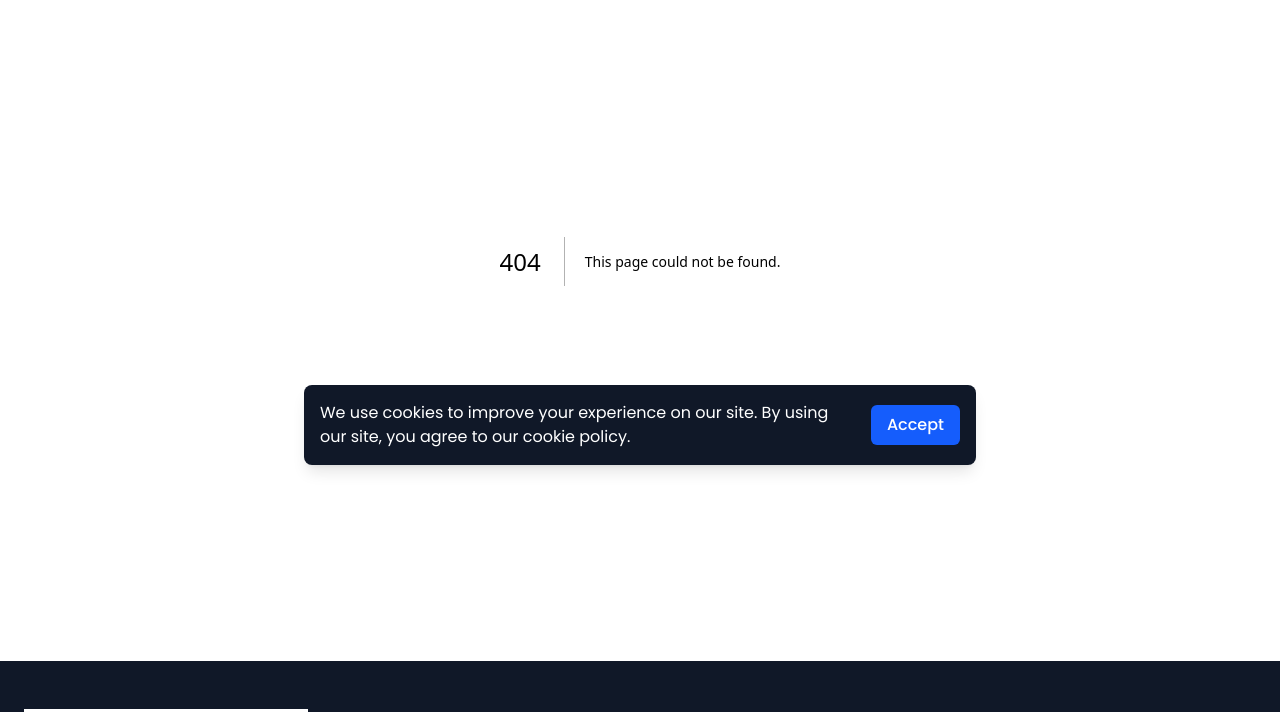
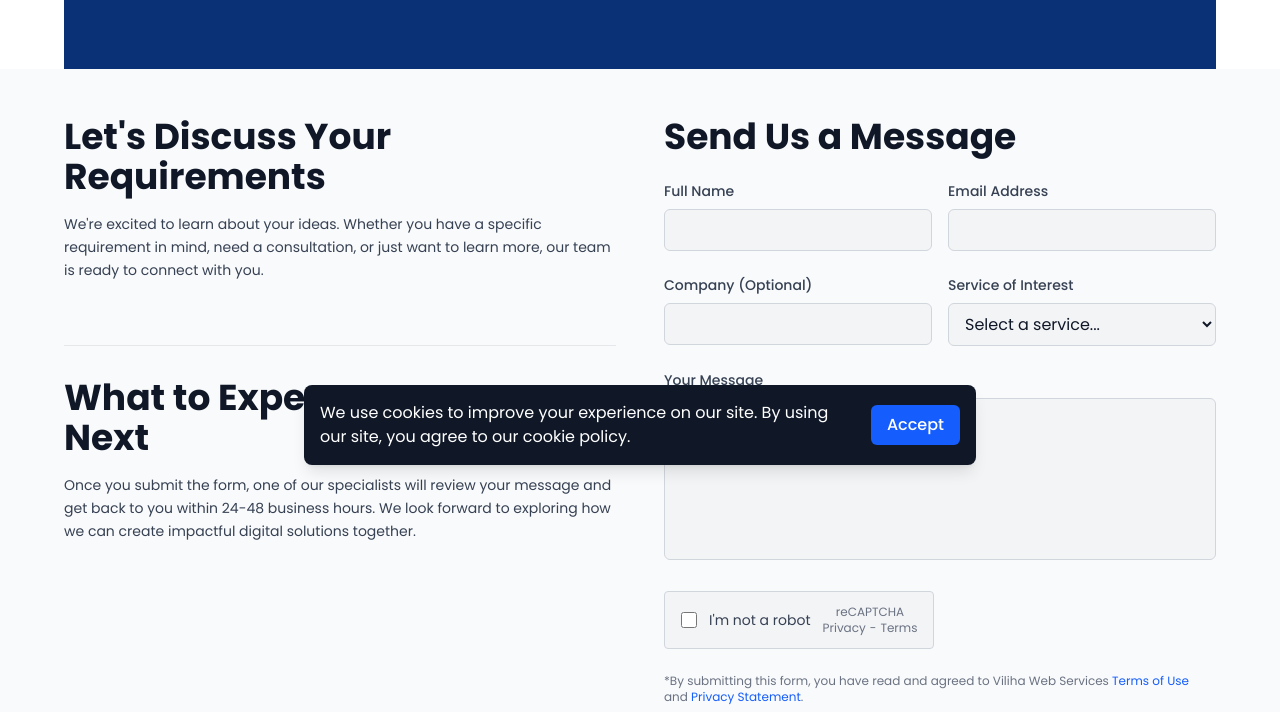
Before and after one commit to suman-bonakurthi/lahkltd, a Next.js app: page /contact in a window 1280 px wide. Before the commit this address had no page. Shown: the part 319-1031 px from the top of the page. Built offline with nearby package versions, Linux system fonts and the light colour scheme.

Commit message:
new page

```diff
--- /dev/null
+++ b/app/contact/page.tsx
@@ -0,0 +1,212 @@
+'use client';
+import React, { useState } from 'react';
+
+export default function ContactPage() {
+  const [captchaValue, setCaptchaValue] = useState<string | null>(null);
+
+  const handleSubmit = async (e: React.FormEvent<HTMLFormElement>) => {
+    e.preventDefault();
+    if (!captchaValue) {
+      alert('Please check the reCAPTCHA box.');
+      return;
+    }
+
+    const form = e.currentTarget;
+    const fullName = (form.elements.namedItem('fullName') as HTMLInputElement).value;
+    const email = (form.elements.namedItem('email') as HTMLInputElement).value;
+    const company = (form.elements.namedItem('company') as HTMLInputElement).value;
+    const service = (form.elements.namedItem('service') as HTMLSelectElement).value;
+    const message = (form.elements.namedItem('message') as HTMLTextAreaElement).value;
+
+    try {
+      const response = await fetch('https://api.web3forms.com/submit', {
+        method: 'POST',
+        headers: {
+          'Content-Type': 'application/json',
+          Accept: 'application/json',
+        },
+        body: JSON.stringify({
+          access_key: 'YOUR_ACCESS_KEY_HERE', // <---- PUT THE ACCESS KEY HERE
+          name: fullName,
+          email: email,
+          company: company,
+          service: service,
+          message: message,
+        }),
+      });
+
+      const result = await response.json();
+      if (result.success) {
+        alert('Your message has been sent, thank you!');
+        form.reset();
+        setCaptchaValue(null);
+      } else {
+        alert('An error occurred: ' + (result.message || 'Failed to send'));
+      }
+    } catch (err) {
+      console.error(err);
+      alert('An error occurred while connecting to the server.');
+    }
+  };
+
+  return (
+    <div className="min-h-screen pt-8">
+      {/* Header */}
+      <div className="max-w-6xl mx-auto bg-[#0A3176] text-white py-16">
+        <div className="max-w-6xl mx-auto px-4 sm:px-6 lg:px-8 text-center">
+          <h1 className="text-4xl md:text-5xl font-bold">Contact</h1>
+        </div>
+      </div>
+
+      {/* Content Section */}
+      <div className="bg-gray-50">
+        <div className="max-w-6xl mx-auto px-4 md:px-0 py-12">
+          <div className="grid grid-cols-1 lg:grid-cols-2 gap-12 items-start">
+            {/* Left Column */}
+            <div className="flex flex-col h-full space-y-8 max-w-xl">
+              <div>
+                <h2 className="text-4xl font-bold text-gray-900 mb-4">
+                  Let&apos;s Discuss Your Requirements
+                </h2>
+                <p className="text-sm text-gray-700 leading-relaxed">
+                  We&apos;re excited to learn about your ideas. Whether you have a specific requirement in mind, need a consultation, or just want to learn more, our team is ready to connect with you.
+                </p>
+              </div>
+
+              <div className="border-t border-gray-200 my-8" />
+
+              <div>
+                <h3 className="text-4xl font-bold text-gray-900 mb-4">
+                  What to Expect <br /> Next
+                </h3>
+                <p className="text-sm text-gray-700 leading-relaxed">
+                  Once you submit the form, one of our specialists will review your message and get back to you within 24-48 business hours. We look forward to exploring how we can create impactful digital solutions together.
+                </p>
+              </div>
+            </div>
+
+            {/* Right Column - Form */}
+            <div className="flex flex-col h-full">
+              <h2 className="text-4xl font-bold text-gray-900 mb-6">Send Us a Message</h2>
+
+              <form onSubmit={handleSubmit} className="space-y-6">
+                <div className="grid grid-cols-1 md:grid-cols-2 gap-4">
+                  <div>
+                    <label htmlFor="fullName" className="block text-sm font-medium text-gray-700 mb-2">
+                      Full Name
+                    </label>
+                    <input
+                      type="text"
+                      name="fullName"
+                      id="fullName"
+                      className="w-full px-3 py-2 bg-gray-100 text-gray-900 border border-gray-300 rounded-md focus:outline-none focus:ring-1 focus:ring-primary focus:border-primary"
+                      required
+                    />
+                  </div>
+
+                  <div>
+                    <label htmlFor="email" className="block text-sm font-medium text-gray-700 mb-2">
+                      Email Address
+                    </label>
+                    <input
+                      type="email"
+                      name="email"
+                      id="email"
+                      className="w-full px-3 py-2 bg-gray-100 text-gray-900 border border-gray-300 rounded-md focus:outline-none focus:ring-1 focus:ring-primary focus:border-primary"
+                      required
+                    />
+                  </div>
+                </div>
+
+                <div className="grid grid-cols-1 md:grid-cols-2 gap-4">
+                  <div>
+                    <label htmlFor="company" className="block text-sm font-medium text-gray-700 mb-2">
+                      Company (Optional)
+                    </label>
+                    <input
+                      type="text"
+                      name="company"
+                      id="company"
+                      className="w-full px-3 py-2 bg-gray-100 text-gray-900 border border-gray-300 rounded-md focus:outline-none focus:ring-1 focus:ring-primary focus:border-primary"
+                    />
+                  </div>
+
+                  <div>
+                    <label htmlFor="service" className="block text-sm font-medium text-gray-700 mb-2">
+                      Service of Interest
+                    </label>
+                    <select
+                      name="service"
+                      id="service"
+                      className="text-gray-900 w-full px-3 py-2 bg-gray-100 border border-gray-300 rounded-md focus:outline-none focus:ring-1 focus:ring-primary focus:border-primary"
+                      required
+                    >
+                      <option value="">Select a service...</option>
+                      <option>Textiles &amp; Accessories</option>
+                      <option>Apparel Manufacturing</option>
+                      <option>Leather Goods Sourcing</option>
+                      <option>Beverage Sourcing</option>
+                      <option>Others</option>
+                    </select>
+                  </div>
+                </div>
+
+                <div>
+                  <label htmlFor="message" className="block text-sm font-medium text-gray-700 mb-2">
+                    Your Message
+                  </label>
+                  <textarea
+                    name="message"
+                    id="message"
+                    rows={6}
+                    className="w-full px-3 py-2 bg-gray-100 text-gray-900 border border-gray-300 rounded-md focus:outline-none focus:ring-1 focus:ring-primary focus:border-primary resize-none"
+                  />
+                </div>
+
+                {/* reCAPTCHA */}
+                <div className="flex justify-start">
+                  <div
+                    onClick={() => setCaptchaValue('dummy')}
+                    className="cursor-pointer select-none inline-flex items-center space-x-3 border border-gray-300 rounded bg-gray-100 px-4 py-3 hover:bg-gray-200"
+                  >
+                    <input
+                      type="checkbox"
+                      className="h-4 w-4"
+                      checked={!!captchaValue}
+                      readOnly
+                    />
+                    <span className="text-sm text-gray-700">I&apos;m not a robot</span>
+                    <div className="flex flex-col items-center text-xs text-gray-500">
+                      <span>reCAPTCHA</span>
+                      <div className="flex space-x-1">
+                        <span>Privacy</span>
+                        <span>-</span>
+                        <span>Terms</span>
+                      </div>
+                    </div>
+                  </div>
+                </div>
+
+                <p className="text-xs text-gray-500">
+                  *By submitting this form, you have read and agreed to Viliha Web Services&nbsp;
+                  <a href="#" className="text-blue-600 hover:underline">Terms of Use</a> and&nbsp;
+                  <a href="#" className="text-blue-600 hover:underline">Privacy Statement</a>.
+                </p>
+
+                <div>
+                  <button
+                    type="submit"
+                    className="cursor-pointer bg-primary text-white px-6 py-3 rounded-full hover:bg-blue-700 focus:outline-none focus:ring-2 focus:ring-primary transition-colors font-medium"
+                  >
+                    Send Message
+                  </button>
+                </div>
+              </form>
+            </div>
+
+          </div>
+        </div>
+      </div>
+    </div>
+  );
+}
--- a/app/page.tsx
+++ b/app/page.tsx
@@ -1,5 +1,4 @@
 import Brands from "./components/Brands";
-import Footer from "./components/Footer";
 import Hero from "./components/Hero";
 import Navbar from "./components/Navbar";
 import Solutions from "./components/Solutions";
@@ -11,7 +10,6 @@ export default function Home() {
       <Hero/>
       <Solutions/>
       <Brands/>
-      <Footer/>
     </div>
   );
 }
--- a/package.json
+++ b/package.json
@@ -18,6 +18,7 @@
     "next": "15.5.4",
     "react": "19.1.0",
     "react-dom": "19.1.0",
+    "react-google-recaptcha": "^3.1.0",
     "swiper": "^12.0.2",
     "tailwind-merge": "^3.3.1"
   },
@@ -27,6 +28,7 @@
     "@types/node": "^20",
     "@types/react": "^19",
     "@types/react-dom": "^19",
+    "@types/react-google-recaptcha": "^2.1.9",
     "eslint": "^9",
     "eslint-config-next": "15.5.4",
     "tailwindcss": "^4",
```
Also changed, not shown: 1 other file (tests, documents, lock files or other folders).
